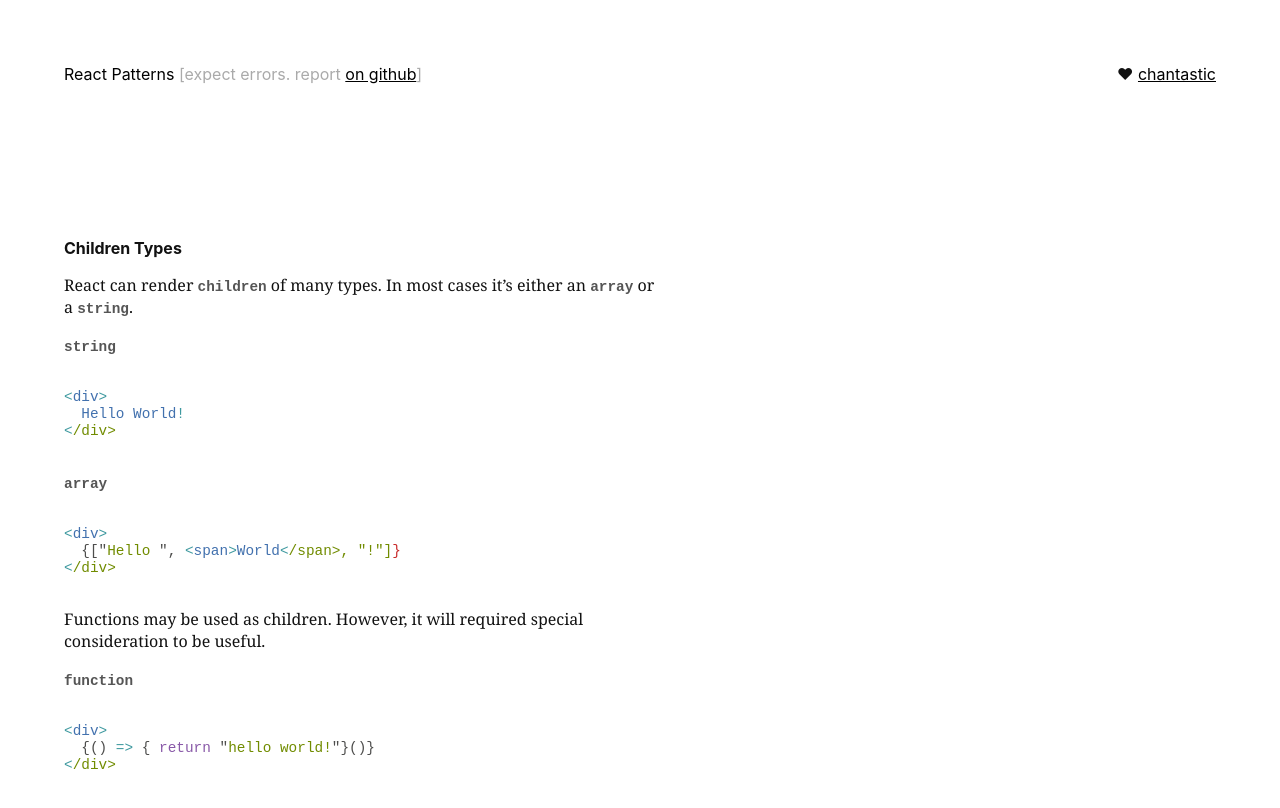
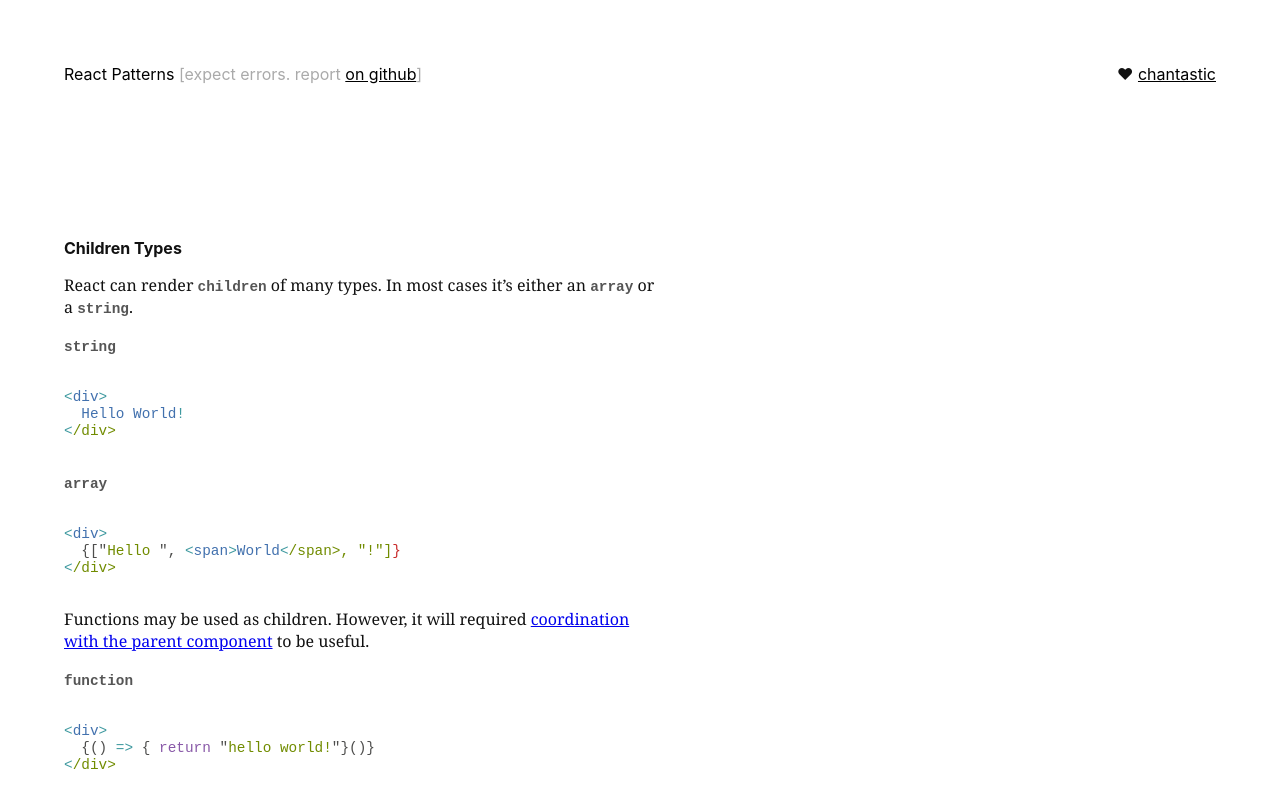
Before and after one commit to chantastic/reactpatterns, a Jekyll site: the page built from _posts/2016-08-17-children-types.markdown, in a window 1280 px wide. Shown: the top 808 px of the page. Built offline with Jekyll 4.4.1, drawn with Linux system fonts in a browser that asks for light colours.

Commit message:
text(children-types)

```diff
--- a/_posts/2016-08-17-children-types.markdown
+++ b/_posts/2016-08-17-children-types.markdown
@@ -22,7 +22,7 @@ React can render `children` of many types. In most cases it's either an `array`
 </div>
 {% endhighlight %}
 
-Functions may be used as children. However, it will required special consideration to be useful.
+Functions may be used as children. However, it will required [coordination with the parent component](#Render callbacks) to be useful.
 
 `function`
 
```
